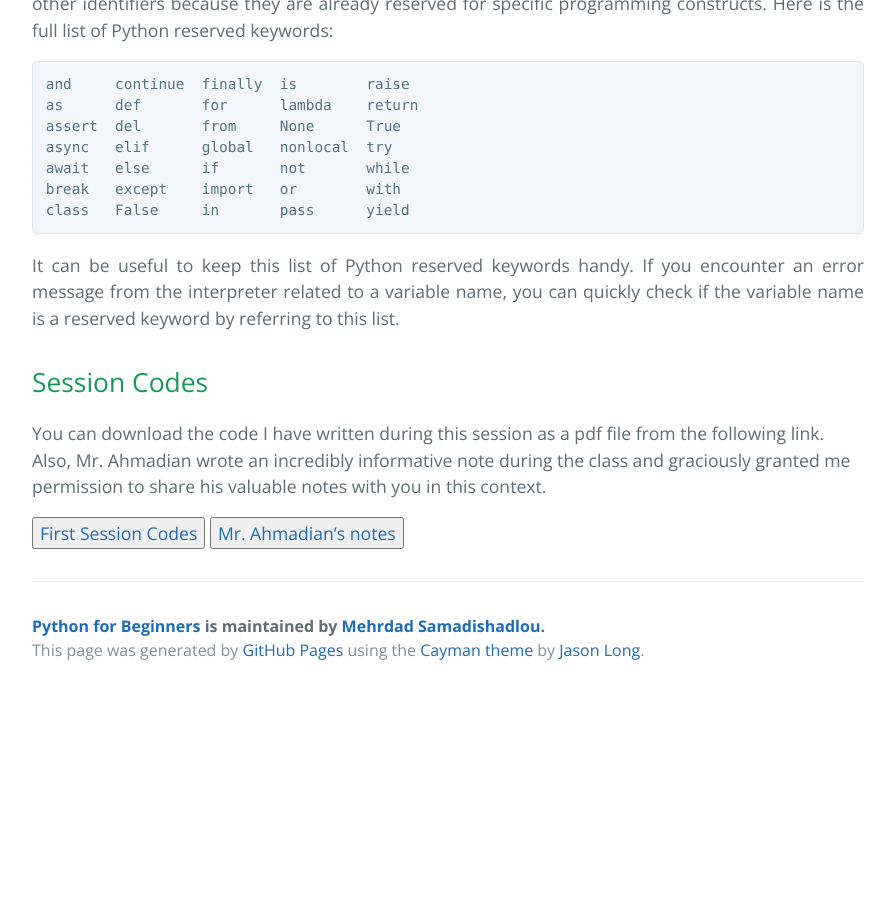
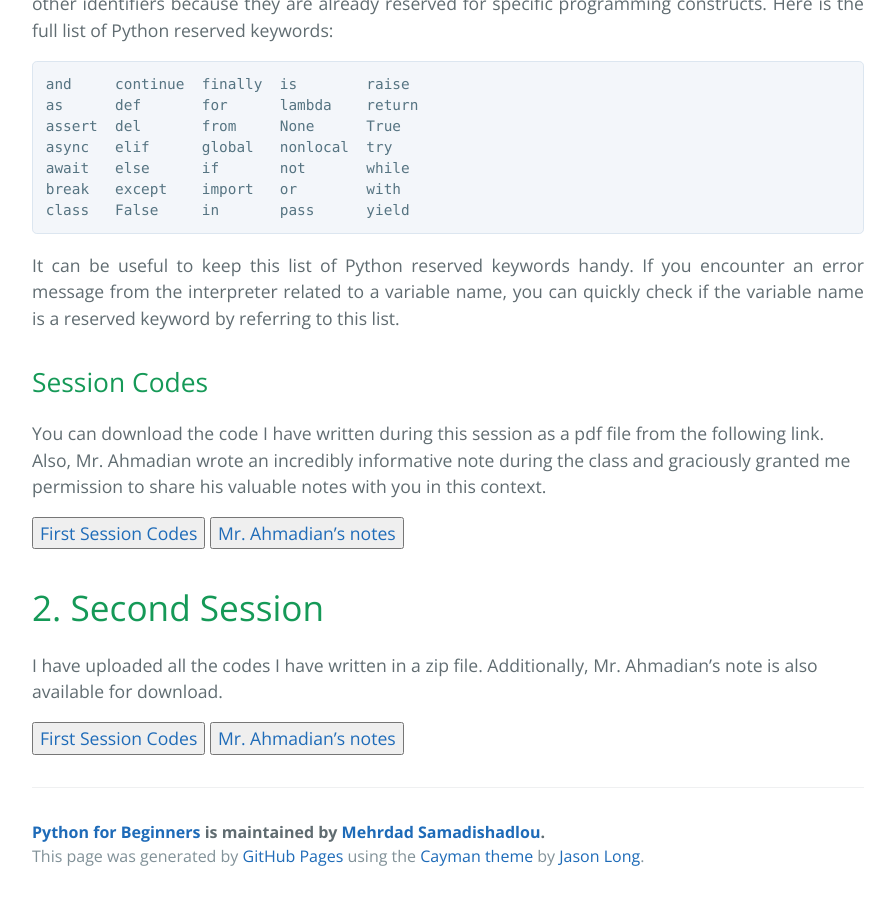
Before and after one commit to MehrdadSamadishadlou/Python_for_Beginners, a Jekyll site: the page built from materials.md, in a window 1280 px wide and 900 px high, scrolled down 1455 px. Shown: the whole window, without its empty margins (192-1087 px from the left). Built offline with Jekyll 4.4.1, drawn with Linux system fonts in a browser that asks for light colours; before the commit the page ends 2149 px from its top, so only the background shows below that.

Commit message:
Update materials.md

```diff
--- a/materials.md
+++ b/materials.md
@@ -67,3 +67,10 @@ You can download the code I have written during this session as a pdf file from
 
 <a href="https://drive.google.com/file/d/1qKnRFhXfczWBRTH1ikJcpXQz1BQNdmYR/view?usp=sharing" target="_blank"><button>First Session Codes</button></a>   <a href="https://drive.google.com/file/d/1Dc44QV9QSC7XrqOawGmSRsVa0oTXQaDo/view?usp=sharing
 " target="_blank"><button>Mr. Ahmadian's notes</button></a>
+
+
+# 2. Second Session
+
+I have uploaded all the codes I have written in a zip file. Additionally, Mr. Ahmadian's note is also available for download.
+
+<a href="https://drive.google.com/file/d/1f09Iv-ZF6X9vcKoAce6wLiUYTAqAtiRk/view?usp=sharing" target="_blank"><button>First Session Codes</button></a>   <a href="https://drive.google.com/file/d/1r9qTqilTf8NQu0U7xDyvYm8ayN_7HPBY/view?usp=sharing" target="_blank"><button>Mr. Ahmadian's notes</button></a>
```
